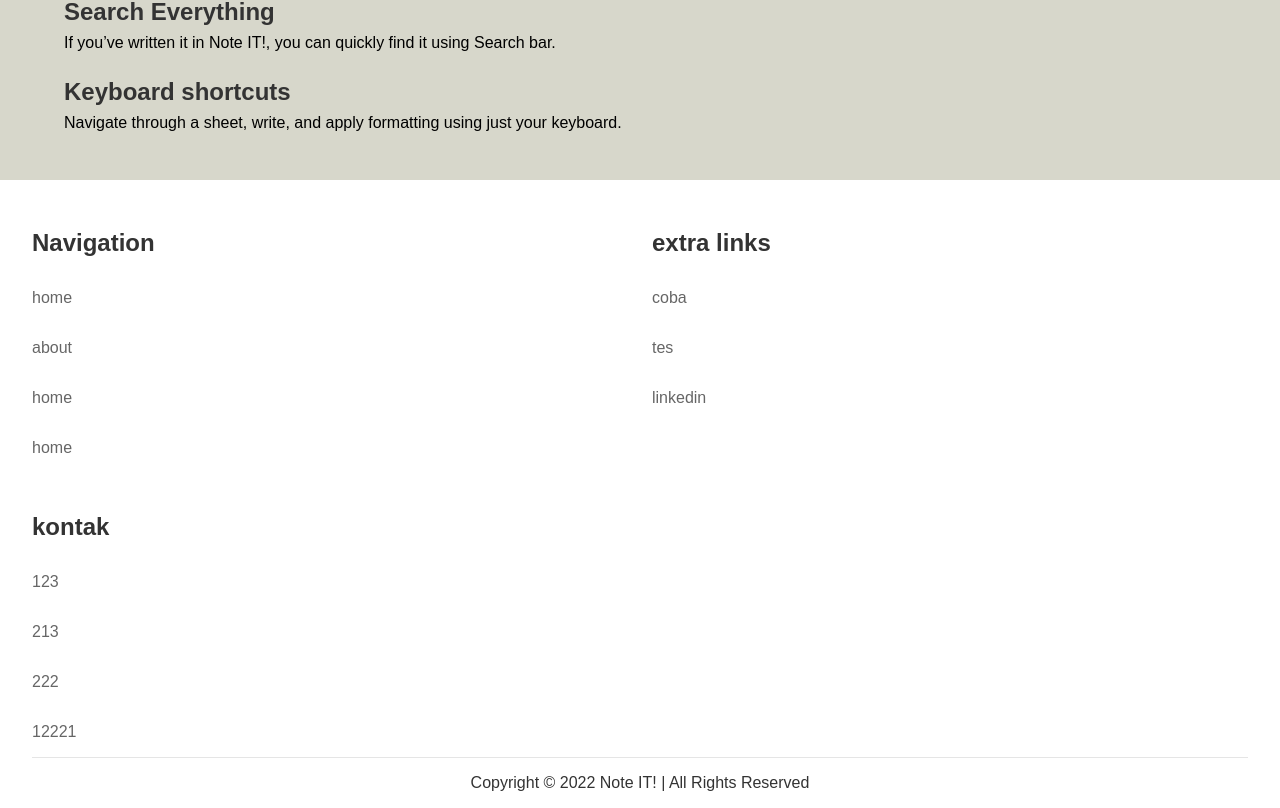
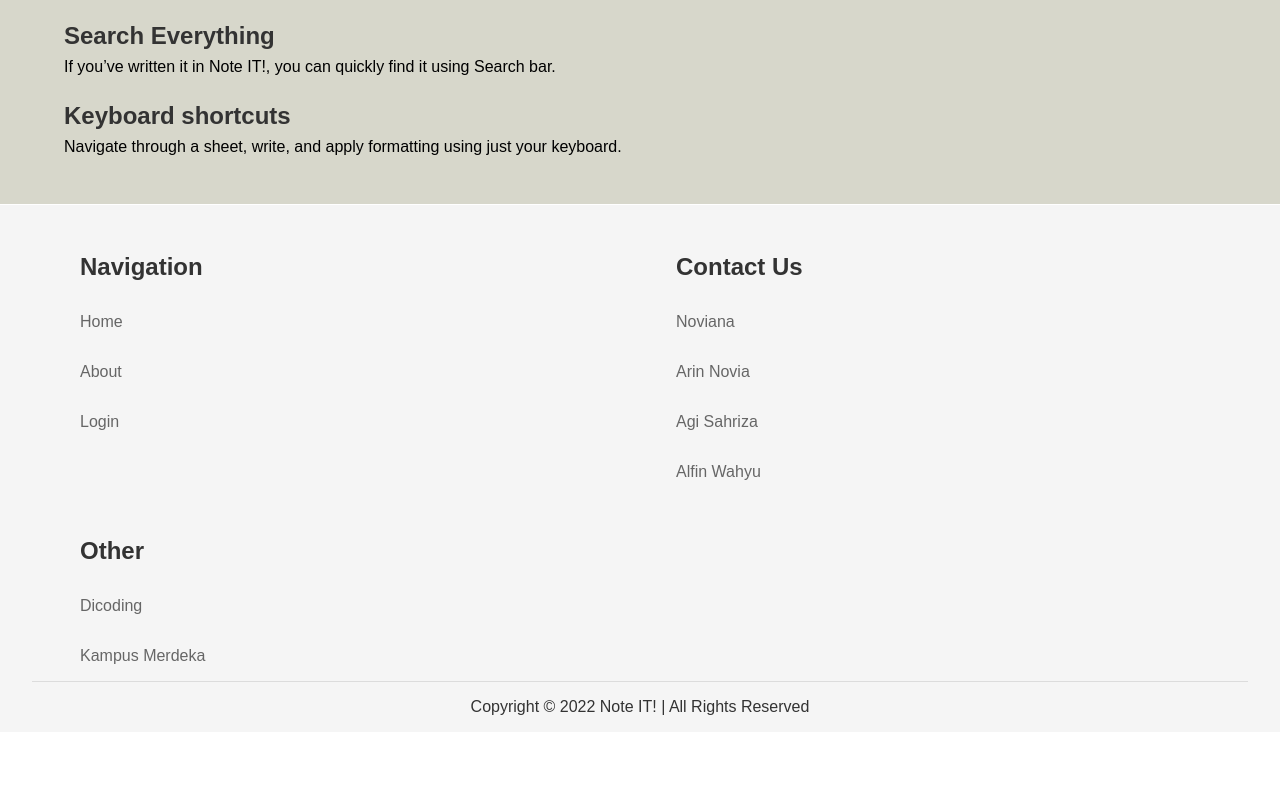
Before and after one commit to rendrabimaa/notesapp, a React (Create React App) app: page / in a window 1280 px wide. Shown: the part 6596-7404 px from the top of the page. After the commit the page ends 7328 px from the top, so only its background shows below. Built offline with nearby package versions, Linux system fonts and the light colour scheme.

Commit message:
Tambah Footer

```diff
--- a/src/components/AboutCard.js
+++ b/src/components/AboutCard.js
@@ -9,7 +9,7 @@ function AboutCard({name, img, instagram, linkedin}) {
       <div>
         <Link to={linkedin}><i class="fa-brands fa-linkedin"></i></Link>
         <Link to={instagram}><i class="fa-brands fa-square-instagram"></i></Link>
-        <br/><br/><br/><br/><br/><br/><br/><br/><br/><br/>
+        <br/><br/><br/><br/><br/><br/><br/>
       </div>
     </div>
   )
--- a/src/components/Footer.js
+++ b/src/components/Footer.js
@@ -2,31 +2,27 @@ import React from "react";
 
 function LandingPageFooter(){
     return(
-        <section class="footer">
-
+    <section class="footer">
     <div class="box-container">
-
         <div class="box">
             <h3>Navigation</h3>
-            <a href="/">home</a>
-            <a href="/">about</a>
-            <a href="/">home</a>
-            <a href="/">home</a>
+            <a href="/">Home</a>
+            <a href="/about">About</a>
+            <a href="/login">Login</a>
         </div>
 
         <div class="box">
-            <h3>extra links</h3>
-            <a href="/">coba</a>
-            <a href="/">tes</a>
-            <a href="/">linkedin</a>
+            <h3>Contact Us</h3>
+            <a href="mailto:R243Y0478@dicoding.org">Noviana</a>
+            <a href="mailto:R378Y0942@dicoding.org">Arin Novia</a>
+            <a href="mailto:R247X0507@dicoding.org">Agi Sahriza</a>
+            <a href="mailto:R182X0312@dicoding.org">Alfin Wahyu</a>
         </div>
 
         <div class="box">
-            <h3>kontak</h3>
-            <a href="/">123</a>
-            <a href="/">213</a>
-            <a href="/">222</a>
-            <a href="/">12221</a>
+            <h3>Other</h3>
+            <a href="https://www.dicoding.com/">Dicoding</a>
+            <a href="https://kampusmerdeka.kemdikbud.go.id/">Kampus Merdeka</a>
         </div>
 
     </div>
--- a/src/pages/About.js
+++ b/src/pages/About.js
@@ -1,6 +1,7 @@
 import React from "react";
 import Navigation from "../components/Navigation";
 import AboutBio from "../components/AboutBio";
+import LandingPageFooter from "../components/Footer";
 
 function About() {
   return (
@@ -10,10 +11,12 @@ function About() {
         <div className="about-text">
           <h2>Our Team</h2>
           <h3>We make it easy for people to take a cornell notes</h3>
-          <p>If you have any questions or suggestions, please do not hesitate to contact us at support@noteitapp.com.</p>
+          <p>If you have any questions or suggestions, please do not hesitate to contact us at noteitapp@gmail.com</p>
         </div>
         <AboutBio />
+
       </section>
+      <LandingPageFooter/>
     </>
   )
 }
--- a/src/pages/LandingPage.js
+++ b/src/pages/LandingPage.js
@@ -37,8 +37,8 @@ function LandingPage() {
             <LandingPageSection2
             image={"Upload-bro.png"}
             title={"Export your Notes "}
-                subtitle={"At any time, you can print your notes or export them as PDF to share with others or review outside of the app such as in Preview, or on another device"}
-                subtitle2={" Exported sheets are full-spec two-column Cornell notes, including the title, notes, and summary, and can be multiple pages."}
+                subtitle={"At any time, you can print your notes or export them as PDF to share with others or review outside of the app such as in Preview, or on another device. You can easily export your notes with Note IT!"}
+                subtitle2={"Exported sheets are full-spec two-column Cornell notes, including the title, notes, and summary, and can be multiple pages."}
 
             />
             <LandingPageSection3 />
--- a/src/pages/LoginPage.js
+++ b/src/pages/LoginPage.js
@@ -1,6 +1,7 @@
 import React from "react";
 import Navigation from "../components/Navigation";
 import LoginForm from "../components/LoginForm";
+import LandingPageFooter from "../components/Footer";
 
 function LoginPage() {
   function onLoginHandler(user) {
@@ -20,6 +21,7 @@ function LoginPage() {
       <section>
           <LoginForm login={onLoginHandler} signUp={onSignUpHandler} />
       </section>
+      <LandingPageFooter/>
     </>
   )
 }
--- a/src/styles/style.css
+++ b/src/styles/style.css
@@ -334,12 +334,14 @@ section {
 /* FOOTER */
 .footer {
   padding-bottom: 1rem;
+  background-color: #f5f5f5;
 }
 
 .footer .box-container {
   display: flex;
   flex-wrap: wrap;
   gap: 1.5rem;
+  padding-left: 3rem;
 }
 
 .footer .box-container .box {
@@ -378,6 +380,7 @@ section {
 /* About Page */
 .about-page {
   margin-top: 60px;
+  background-color: white;
 }
 
 .about-page .about-text {
@@ -445,7 +448,7 @@ section {
   position: relative;
   max-width: 1200px;
   width: 100%;
-  background: #fff;
+  background: white;
   padding: 40px 30px;
   box-shadow: 0 5px 10px rgba(0, 0, 0, 0.2);
   perspective: 2700px;
```
